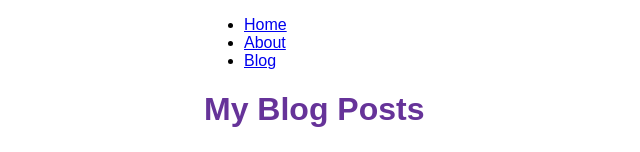
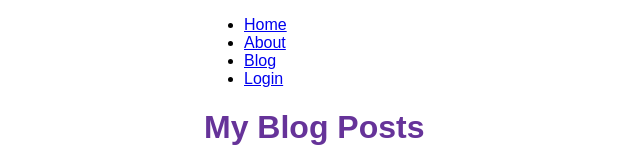
Before and after one commit to Hwent/myblog, a Gatsby site: page /blog in a window 1280 px wide. Shown: the top 152 px of the page, without its empty margins (186-826 px from the left). Built offline with nearby package versions, Linux system fonts and the light colour scheme; Gatsby itself is replaced by a stand-in of ours; no server answers.

Commit message:
Add login

```diff
--- a/src/components/layout.js
+++ b/src/components/layout.js
@@ -39,6 +39,11 @@ const Layout = ({ pageTitle, children }) => {
               Blog
             </Link>
           </li>
+          <li className={navLinkItem}>
+            <Link to="/login" className={navLinkText}>
+              Login
+            </Link>
+          </li>
         </ul>
       </nav>
       <main>
```
